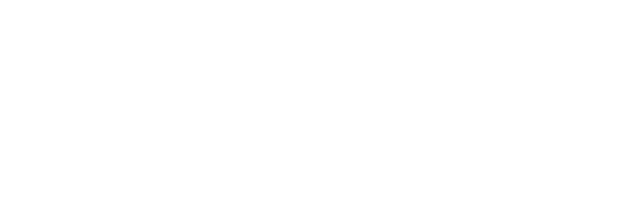
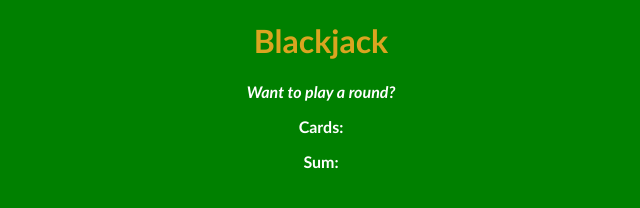
Before and after one commit to RicardoBachmann/blackjack-game, a plain HTML site: page index.html in a window 1280 px wide. Shown: the whole page, without its empty margins (319-959 px from the left). Drawn offline with Linux system fonts and the light colour scheme.

Commit message:
Add basic styling

```diff
--- a/index.html
+++ b/index.html
@@ -4,15 +4,15 @@
     <meta charset="UTF-8">
     <meta http-equiv="X-UA-Compatible" content="IE=edge">
     <meta name="viewport" content="width=device-width, initial-scale=1.0">
+    <link rel="stylesheet" href="style.css">
     <title>Blackjack</title>
 </head>
+
 <body>
-
-
-
-
-
-
+    <h1>Blackjack</h1>
+    <p id="dealer-el" class="dealer--status">Want to play a round?</p>
+    <p id="cards-el">Cards:</p>
+    <p id="sum-el">Sum:</p>
 
 
 
--- a/style.css
+++ b/style.css
@@ -0,0 +1,16 @@
+
+body {
+    font-family: 'Trebuchet MS', 'Lucida Sans Unicode', 'Lucida Grande', 'Lucida Sans', Arial, sans-serif;
+    text-align: center;
+    font-weight: bold;
+    color: white;
+    background-color: green;
+}
+
+h1{
+    color: goldenrod
+}
+
+.dealer--status {
+    font-style: italic;
+}
```
